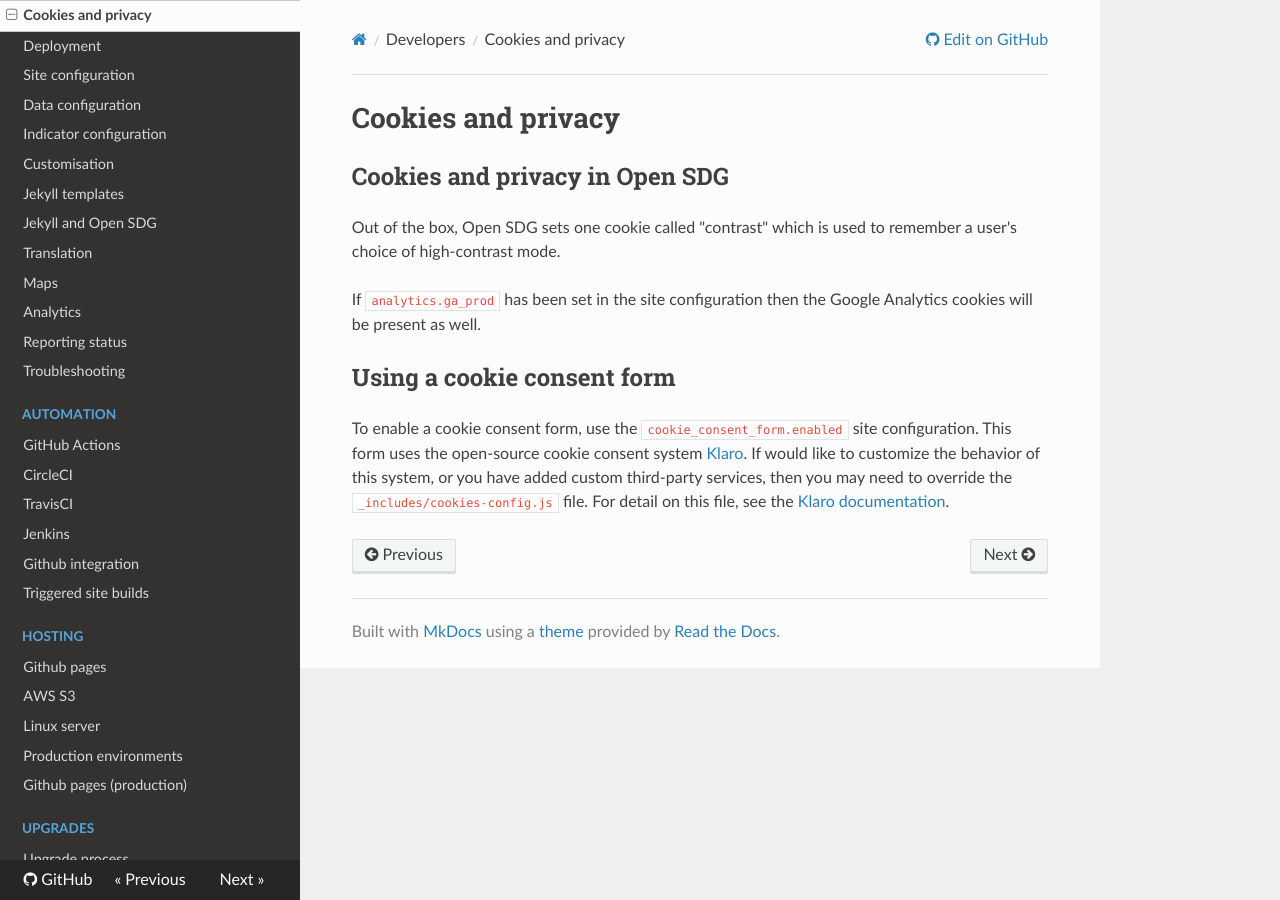
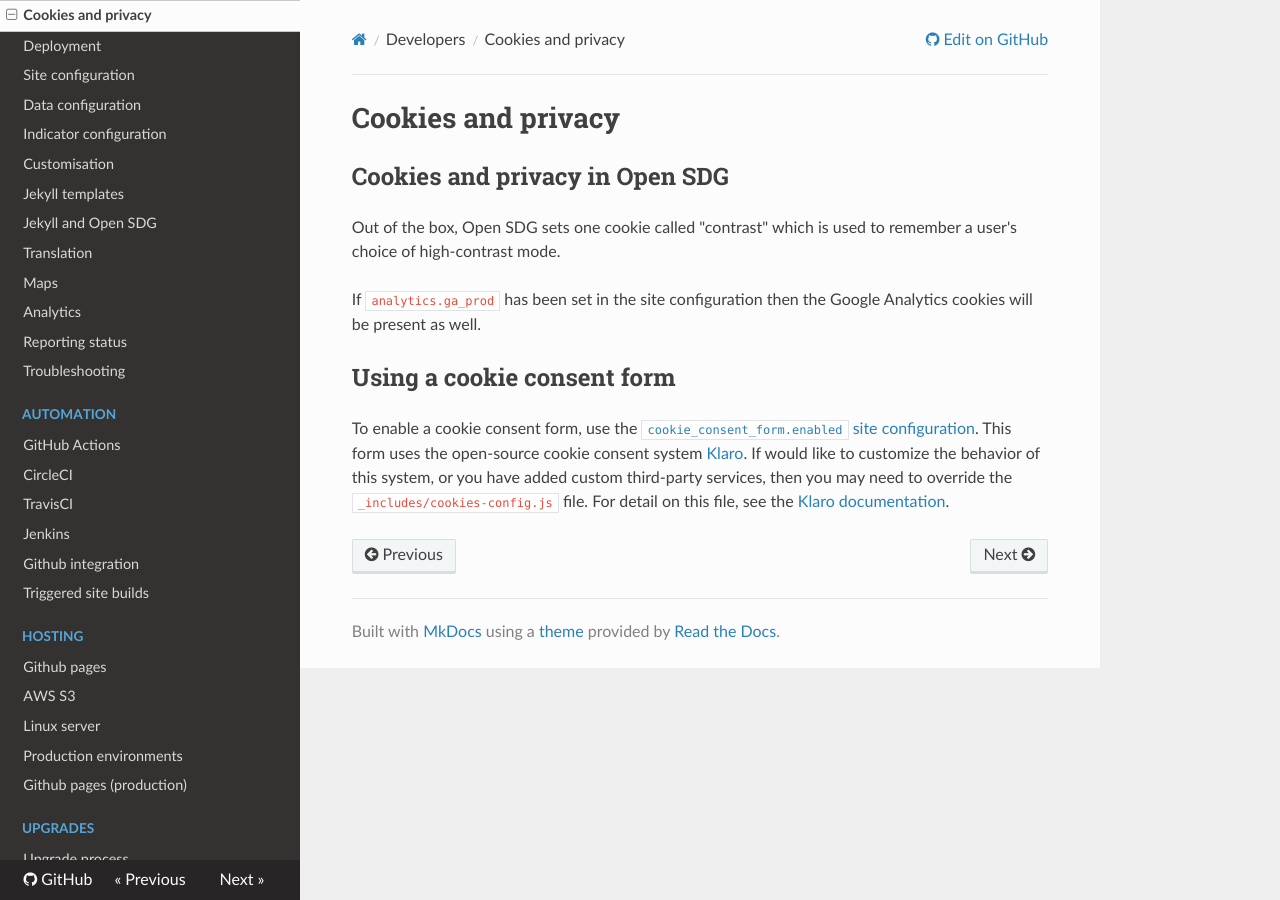
Before and after one commit to open-sdg/open-sdg, an MkDocs documentation site: the page built from docs/cookies.md, in a window 1280 px wide. Built offline with MkDocs 1.6.1, drawn with Linux system fonts in a browser that asks for light colours; nearby versions of some CDN libraries; old or Windows-style settings are respelled for this version of MkDocs; part of the change alters nothing that is shown.

```diff
--- a/docs/cookies.md
+++ b/docs/cookies.md
@@ -8,4 +8,4 @@ If `analytics.ga_prod` has been set in the site configuration then the Google An
 
 ## Using a cookie consent form
 
-To enable a cookie consent form, use the `cookie_consent_form.enabled` site configuration. This form uses the open-source cookie consent system [Klaro](https://heyklaro.com/docs/). If would like to customize the behavior of this system, or you have added custom third-party services, then you may need to override the `_includes/cookies-config.js` file. For detail on this file, see the [Klaro documentation](https://heyklaro.com/docs/integration/annotated-configuration).
+To enable a cookie consent form, use the [`cookie_consent_form.enabled` site configuration](configuration.md#cookie_consent_form). This form uses the open-source cookie consent system [Klaro](https://heyklaro.com/docs/). If would like to customize the behavior of this system, or you have added custom third-party services, then you may need to override the `_includes/cookies-config.js` file. For detail on this file, see the [Klaro documentation](https://heyklaro.com/docs/integration/annotated-configuration).
```
